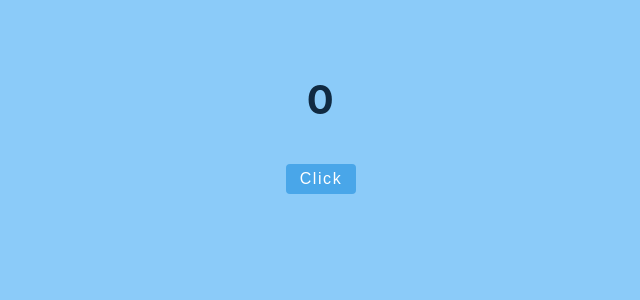
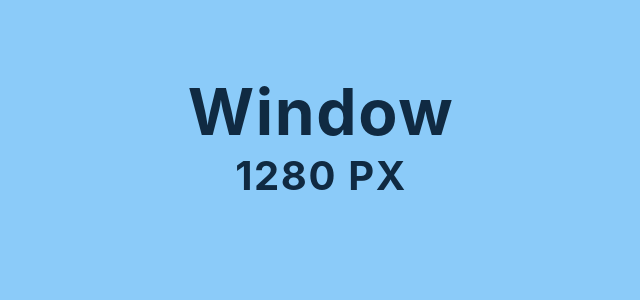
Before and after one commit to thanatP-Bz/react-tutorial, a React (Create React App) app: page / in a window 1280 px wide. Shown: the top 300 px of the page, without its empty margins (319-959 px from the left). Built offline with nearby package versions, Linux system fonts and the light colour scheme.

Commit message:
cleanUpUseEffect

```diff
--- a/src/App.js
+++ b/src/App.js
@@ -1,10 +1,10 @@
 import React from "react";
-import UseEffectBasics from "./useEffect/UseEffectBasics";
+import UseEffectCleanUp from "./useEffect/UseEffectCleanUp";
 
 function App() {
   return (
     <div className="container">
-      <UseEffectBasics />
+      <UseEffectCleanUp />
     </div>
   );
 }
--- /dev/null
+++ b/src/useEffect/UseEffectCleanUp.js
@@ -0,0 +1,29 @@
+import React, { useState, useEffect } from "react";
+
+const UseEffectCleanUp = () => {
+  const [size, setSize] = useState(window.innerWidth);
+
+  const checkSize = () => {
+    setSize(window.innerWidth);
+  };
+
+  useEffect(() => {
+    console.log("useEffect");
+    window.addEventListener("resize", checkSize);
+    return () => {
+      window.removeEventListener("resize", checkSize);
+      console.log("clean up");
+    };
+  }, []);
+
+  console.log("render");
+
+  return (
+    <>
+      <h1>window</h1>
+      <h2>{size} PX</h2>
+    </>
+  );
+};
+
+export default UseEffectCleanUp;
```
